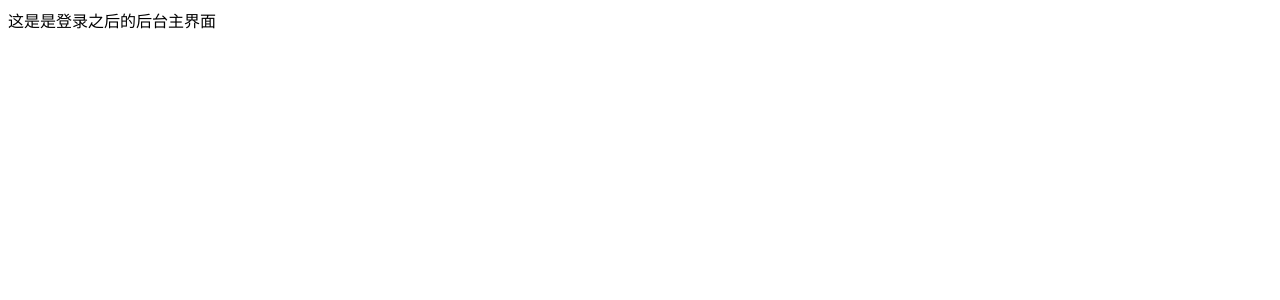
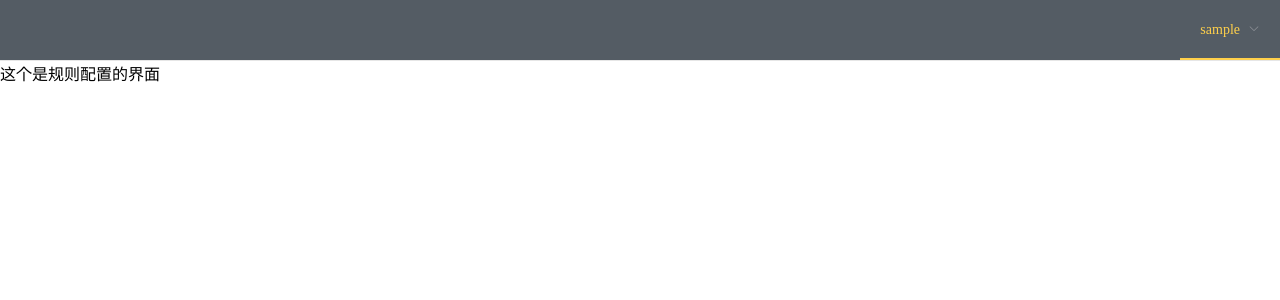
Before and after one commit to Peterliang233/techtrainingcamp-AppUpgrade-fontend-part, a Vue app: page / in a window 1280 px wide. Shown: the top 300 px of the page. Built offline with nearby package versions, Linux system fonts and the light colour scheme; sample sign-in values are in the browser's storage.

Commit message:
:zap: 基本完成所有界面的设计

```diff
--- a/src/router/index.js
+++ b/src/router/index.js
@@ -3,6 +3,7 @@ import VueRouter from 'vue-router'
 import Registry from '../views/Registry.vue'
 import Login from '../views/Login.vue'
 import Main from '../views/Main.vue'
+import NotFound from "@/views/NotFound"
 
 Vue.use(VueRouter)
 
@@ -24,6 +25,11 @@ const routes = [
     path: '/',
     name: 'Main',
     component: Main
+  },
+  {
+    path: '*',
+    name: 'error',
+    component: NotFound
   }
 ]
 
--- a/src/views/Main.vue
+++ b/src/views/Main.vue
@@ -1,15 +1,55 @@
 <template>
   <div>
-    这是是登录之后的后台主界面
+    <div style="height: 30%">
+      <el-menu
+        :default-active="activeIndex"
+        class="el-menu-demo"
+        mode="horizontal"
+        @select="handleSelect"
+        background-color="#545c64"
+        text-color="#fff"
+        active-text-color="#ffd04b">
+        <el-submenu index="1" style="float: right;">
+          <template slot="title">{{username}}</template>
+          <el-menu-item index="1">注册账户</el-menu-item>
+          <el-menu-item index="2">退出登录</el-menu-item>
+        </el-submenu>
+      </el-menu>
+    </div>
+    <div>
+      这个是规则配置的界面
+    </div>
   </div>
 </template>
 
 <script>
 export default {
-  name: "Main"
+  name: "Main",
+  data() {
+    return {
+      username: localStorage.getItem("username"),
+      activeIndex: '1',
+    };
+  },
+  methods: {
+    handleSelect(key, keyPath) {
+      if(keyPath[1] === "1") {
+        this.$router.push('/sign_up')
+      }else{
+        localStorage.removeItem("token")
+        this.$router.push('/sign_in')
+      }
+    }
+  }
 }
 </script>
 
-<style scoped>
-
+<style>
+.el-menu--collapse .el-menu .el-submenu, .el-menu--popup{
+  min-width: 100px!important;
+}
+body{
+  margin: 0px;
+  padding: 0px;
+}
 </style>
--- /dev/null
+++ b/src/views/NotFound.vue
@@ -0,0 +1,15 @@
+<template>
+  <div style="text-align: center">
+    访问界面无效,请重试......
+  </div>
+</template>
+
+<script>
+export default {
+  name: 'NotFound'
+}
+</script>
+
+<style scoped>
+
+</style>
```
